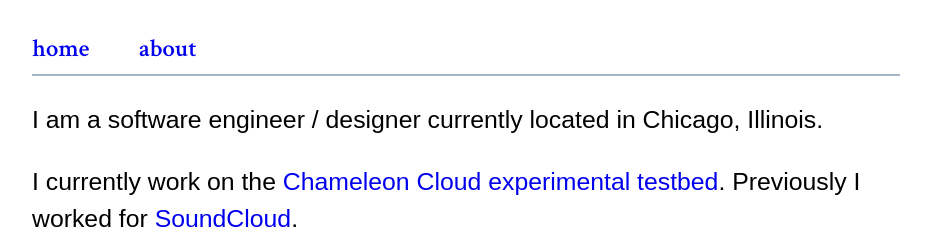
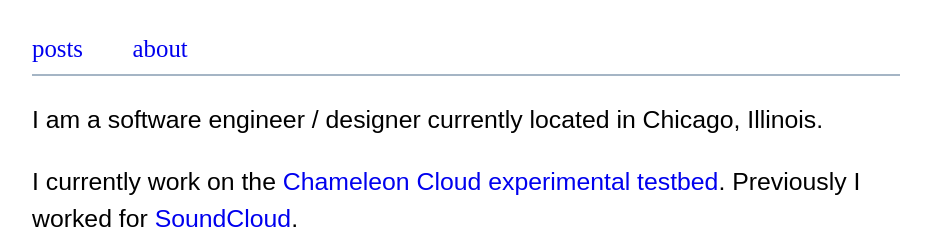
Before and after one commit to diurnalist/diurnal.st, a Jekyll site: the page built from about.html, in a window 1280 px wide. Shown: the top 229 px of the page, without its empty margins (174-1105 px from the left). Built offline with Jekyll 4.4.1, drawn with Linux system fonts in a browser that asks for light colours.

Commit message:
Rename "home"

```diff
--- a/_layouts/default.html
+++ b/_layouts/default.html
@@ -4,7 +4,7 @@
   <meta charset="utf-8">
   <title>{{ page.title }}</title>
   <meta name="viewport" content="width=device-width, initial-scale=1">
-  <link href="https://fonts.googleapis.com/css?family=Crimson+Text:600" rel="stylesheet">
+  <!-- <link href="https://fonts.googleapis.com/css?family=Crimson+Text:600" rel="stylesheet"> -->
   <link rel="stylesheet" href="/css/screen.css" type="text/css" media="screen">
 </head>
 <body>
@@ -15,7 +15,7 @@
 
     <header>
       <nav>
-        <a href="/">Home</a>
+        <a href="/">Posts</a>
         <a class="page" href="/about.html">About</a>
       </nav>
     </header>
```
